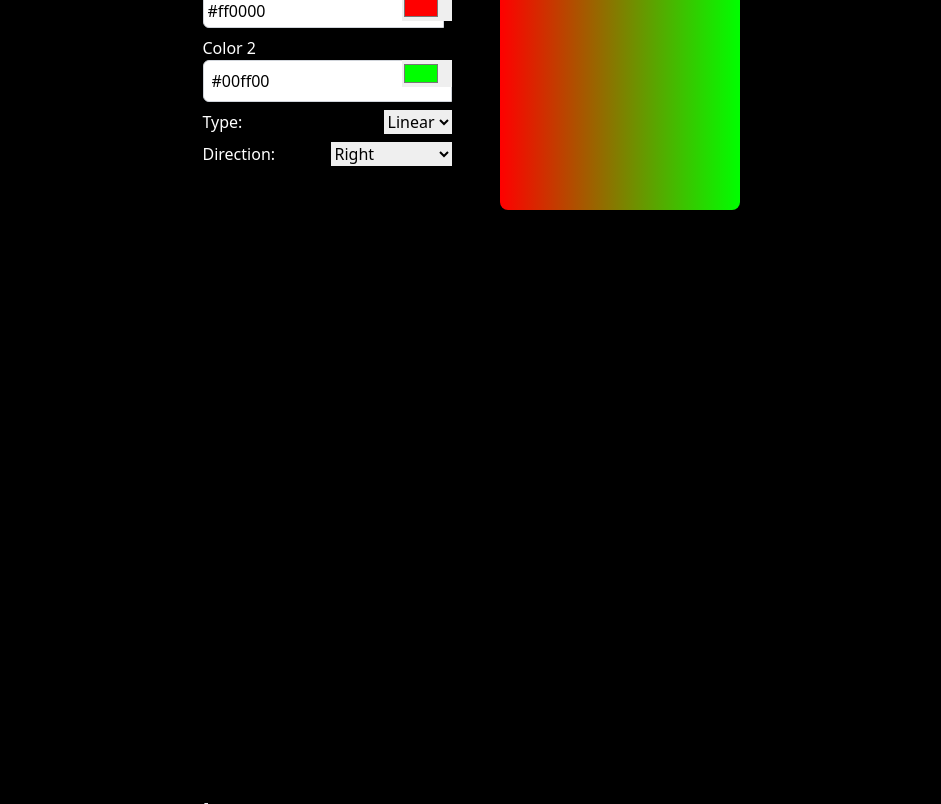
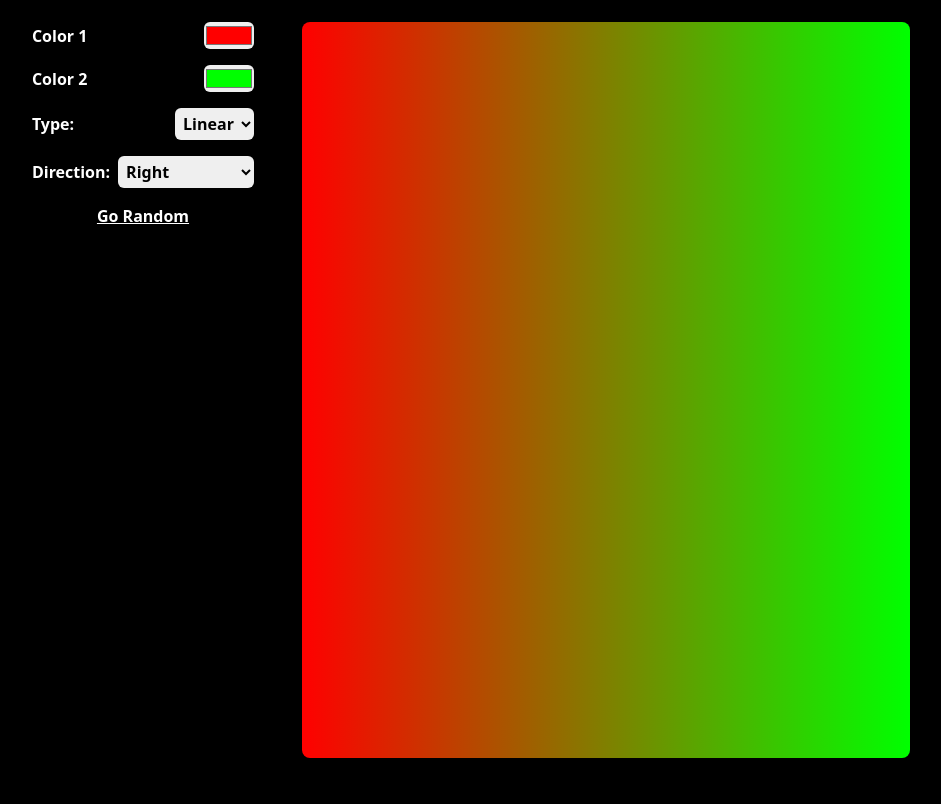
Before and after one commit to spectre-xenon/Xenadient, a plain HTML site: page index.html in a window 1280 px wide. Shown: the part 62-866 px from the top of the page, without its empty margins (169-1110 px from the left). Drawn offline with nearby package versions, Linux system fonts and the light colour scheme.

Commit message:
merged random+normal asses

```diff
--- a/index.html
+++ b/index.html
@@ -3,57 +3,51 @@
   <head>
     <meta charset="UTF-8" />
     <title>Gradient Generator</title>
+    <meta name="viewport" content="width=device-width, initial-scale=1.0" />
     <script src="https://cdn.tailwindcss.com"></script>
   </head>
   <body class="bg-black">
+    <h1 class="text-white text-center font-bold text-3xl p-2">ASSRADIANT</h1>
+
     <div
-      class="min-h-screen flex md:flex-row flex-col justify-center gap-12 p-8"
+      class="min-h-screen flex md:flex-row flex-col justify-center gap-12 md:p-8 p-4"
     >
-      <div class="controls flex flex-col space-y-2">
-        <div class="flex flex-col text-white">
+      <div
+        class="flex flex-col space-y-2 gap-2 [&>*]:gap-2 [&>*]:items-center [&>*]:font-bold [&>*]:flex"
+      >
+        <div class="flex-row text-white md:justify-between">
           <label for="color1">Color 1</label>
-          <div class="relative items-center">
-            <input
-              type="text"
-              id="inputColor1"
-              class="flex text-black border border-gray-300 rounded-l-md p-1 focus:border-blue-500"
-            />
           <input
             type="color"
             id="color1"
             value="#ff0000"
-              class="absolute inset-y-0 right-0 text-center flex items-center pr-3"
+            class="rounded-md focus:border-blue-500"
           />
         </div>
-        </div>
-        <div class="flex flex-col text-white">
+        <div class="flex-row text-white md:justify-between">
           <label for="color2">Color 2</label>
-          <div class="relative">
-            <input
-              type="text"
-              id="inputColor2"
-              class="text-black border border-gray-300 rounded-l-md p-2 focus:border-blue-500 z-10"
-            />
           <input
             type="color"
             id="color2"
             value="#00ff00"
-              class="absolute inset-y-0 right-0 text-center flex items-center pr-3"
+            class="rounded-md focus:border-blue-500"
           />
         </div>
-        </div>
 
-        <div class="flex justify-between">
+        <div class="md:justify-between">
           <label for="gradient-type" class="text-white">Type:</label>
-          <select id="gradient-type">
+          <select
+            id="gradient-type"
+            class="rounded-md p-1 focus:border-blue-500"
+          >
             <option value="linear">Linear</option>
             <option value="radial">Radial</option>
           </select>
         </div>
 
-        <div class="flex justify-between">
+        <div class="md:justify-between">
           <label for="direction" class="text-white">Direction:</label>
-          <select id="direction">
+          <select id="direction" class="rounded-md p-1 focus:border-blue-500">
             <option value="right">Right</option>
             <option value="left">Left</option>
             <option value="top">Top</option>
@@ -64,8 +58,14 @@
             <option value="bottom left">Bottom Left</option>
           </select>
         </div>
+        <a href="/random.html" class="text-white underline flex justify-center"
+          >Go Random</a
+        >
       </div>
-      <div class="gradient-box w-60 h-60 rounded-lg" id="gradient-box"></div>
+      <div
+        class="flex justify-center text-center gradient-box md:h-auto md:w-1/2 w-[350px] h-72 rounded-lg"
+        id="gradient-box"
+      ></div>
     </div>
     <iframe
       src="../public/team.html"
@@ -80,41 +80,8 @@
       const gradientType = document.getElementById("gradient-type");
       const direction = document.getElementById("direction");
       const gradientBox = document.getElementById("gradient-box");
-      /////
-      const inputColor1 = document.getElementById("inputColor1");
-      const inputColor2 = document.getElementById("inputColor2");
-
-      function validateColor(color) {
-        // validating color hex or rgb with regex (found this on internet but tested and workjing realcool) regexyoooo
-        const hexRegex = /^#(?:[0-9a-fA-F]{3}){1,2}$/;
-        const rgbRegex = /^#(?:[0-9a-fA-F]{3,4}){1,2}$/;
-
-        return hexRegex.test(color) || rgbRegex.test(color);
-      }
 
       function setGradient() {
-        const isValidColor1 = validateColor(inputColor1.value);
-        const isValidColor2 = validateColor(inputColor2.value);
-        if (isValidColor1 || isValidColor2) {
-          //color1.value = isValidColor1 ? inputColor1 : "";
-          //color2.value = isValidColor2 ? inputColor2 : "";
-          console.log("ass");
-          if (gradientType.value === "linear") {
-            gradientBox.style.background = `linear-gradient(to ${
-              direction.value
-            }, ${inputColor1.value || color1.value}, ${
-              inputColor2.value || color2.value
-            })`;
-          } else if (gradientType.value === "radial") {
-            gradientBox.style.background = `radial-gradient(${
-              inputColor1.value || color1.value
-            }, ${inputColor2.value || color2.value})`;
-          }
-          return;
-        } else {
-          inputColor1.value = color1.value;
-          inputColor2.value = color2.value;
-        }
         if (gradientType.value === "linear") {
           gradientBox.style.background = `linear-gradient(to ${direction.value}, ${color1.value}, ${color2.value})`;
         } else if (gradientType.value === "radial") {
@@ -125,17 +92,10 @@
       gradientType.addEventListener("change", setGradient);
       color1.addEventListener("input", setGradient);
       color2.addEventListener("input", setGradient);
-      direction.addEventListener("change", setGradient); //priorities and all
+      direction.addEventListener("change", setGradient);
 
-      inputColor1.addEventListener("input", setGradient);
-      inputColor2.addEventListener("input", setGradient);
-      // initial gradient setting
+      // Initial gradient setting
       setGradient();
-
-      const getRandomColor = () => {
-        const randomHex = Math.floor(Math.random() * 0xffffff).toString(16);
-        return `#${randomHex}`;
-      };
     </script>
   </body>
 </html>
--- a/random.html
+++ b/random.html
@@ -7,6 +7,8 @@
       href="https://fonts.googleapis.com/css?family=Quicksand:300,500&display=swap"
       rel="stylesheet"
     />
+    <script src="https://cdn.tailwindcss.com"></script>
+
     <link
       href="https://fonts.googleapis.com/css?family=Monoton&display=swap"
       rel="stylesheet"
@@ -18,8 +20,27 @@
   <body>
     <div class="container">
       <p>Click<br />ANYWHERE</p>
-      <div class="gradient-info">&nbsp;</div>
+      <div class="w-full flex text-center justify-center font-bold">
+        <div
+          class="w-fit gradient-info hover:bg-indigo-500 transition-all duration-300 p-2 rounded-lg"
+        >
+          &nbsp;
+        </div>
+      </div>
     </div>
+    <a href="/index.html" class="absolute top-2 left-2 cursor-pointer hover:bg-indigo-300 transition-all duration-200 p-2 bg-indigo-200 rounded-lg">
+      <svg
+        xmlns="http://www.w3.org/2000/svg"
+        height="16"
+        width="14"
+        viewBox="0 0 448 512"
+      >
+        <!--!Font Awesome Free 6.5.1 by @fontawesome - https://fontawesome.com License - https://fontawesome.com/license/free Copyright 2023 Fonticons, Inc.-->
+        <path
+          d="M9.4 233.4c-12.5 12.5-12.5 32.8 0 45.3l160 160c12.5 12.5 32.8 12.5 45.3 0s12.5-32.8 0-45.3L109.2 288 416 288c17.7 0 32-14.3 32-32s-14.3-32-32-32l-306.7 0L214.6 118.6c12.5-12.5 12.5-32.8 0-45.3s-32.8-12.5-45.3 0l-160 160z"
+        />
+      </svg>
+    </a href="">
     <script>
       const width = window.innerWidth;
       const p = document.querySelector("p");
```
Lines whose indentation alone changed are shown as unchanged.
